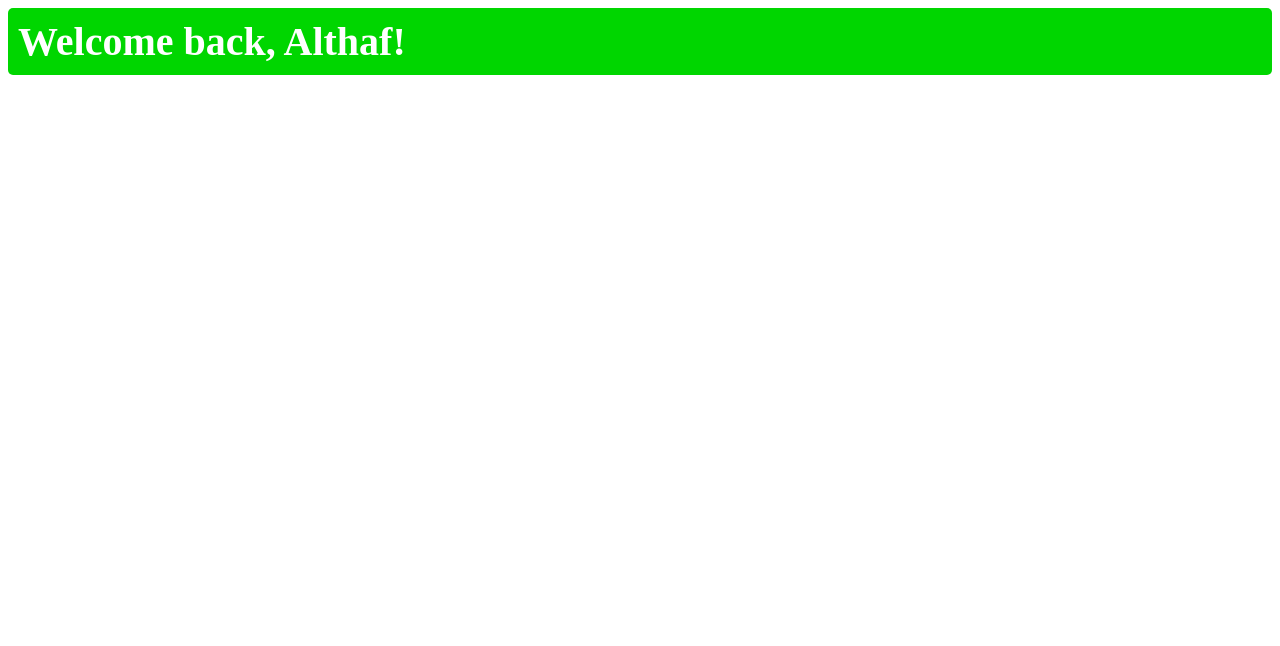
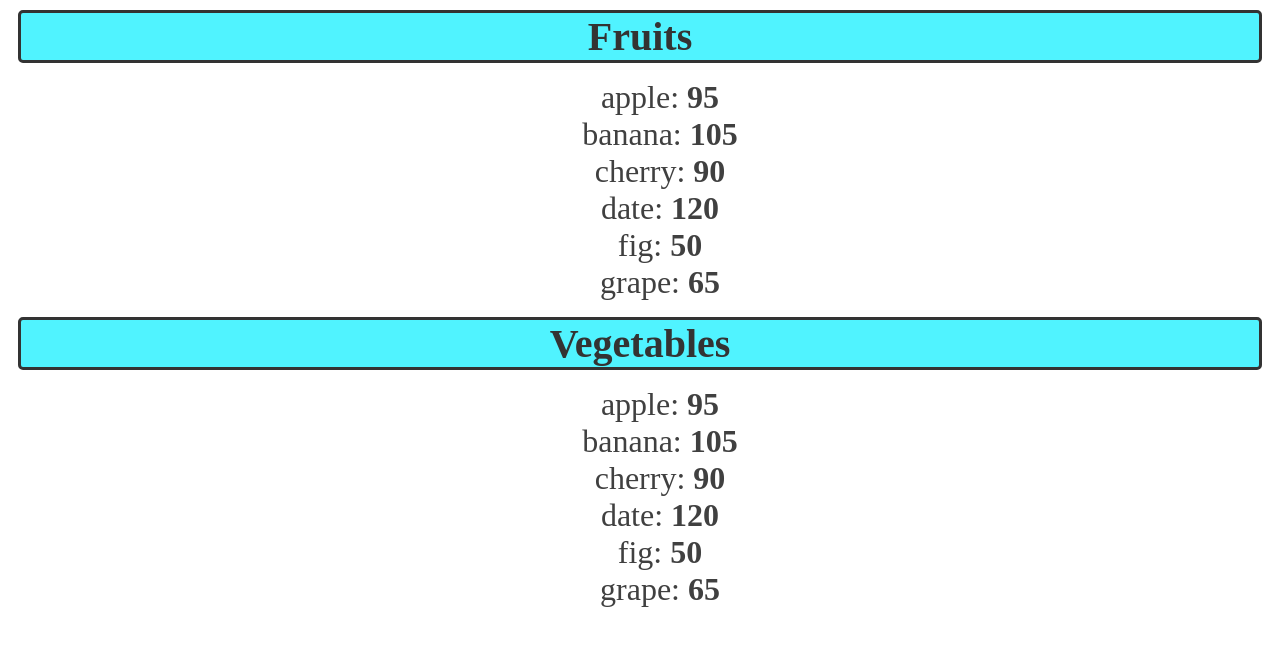
Before and after one commit to AlthafRifath/react-practice, a React (Vite) app: page / in a window 1280 px wide. Shown: the top 646 px of the page. Built offline with nearby package versions, Linux system fonts and the light colour scheme.

Commit message:
render lists with props and conditional rendering

```diff
--- a/src/App.jsx
+++ b/src/App.jsx
@@ -1,9 +1,24 @@
-import UserGreeting from "./UserGreeting";
+import List from "./List";
 
 function App() {
+
+  const fruits = [{id: 1, name:'apple', calories:95},
+                    {id: 2, name:'banana', calories:105},
+                    {id: 3, name:'cherry', calories:90},
+                    {id: 4, name:'date', calories:120},
+                    {id: 5, name:'fig', calories:50},
+                    {id: 6, name:'grape', calories:65},];
+
+  const vegetables = [{id: 1, name:'apple', calories:95},
+                    {id: 2, name:'banana', calories:105},
+                    {id: 3, name:'cherry', calories:90},
+                    {id: 4, name:'date', calories:120},
+                    {id: 5, name:'fig', calories:50},
+                    {id: 6, name:'grape', calories:65},];
   return (
     <>
-      <UserGreeting isLoggedIn={true} username="Althaf"/>
+      {fruits.length > 0 ? <List items={fruits} category="Fruits" /> : null}
+      {vegetables.length > 0 ? <List items={vegetables} category="Vegetables" /> : null}
     </>
   );
 }
--- /dev/null
+++ b/src/List.jsx
@@ -0,0 +1,34 @@
+import PropTypes from 'prop-types';
+function List(props){
+
+    const itemList = props.items;
+    const category = props.category;
+
+    // fruits.sort((a, b) => a.name.localeCompare(b.name)); // Alphabetical order
+    // fruits.sort((a, b) => b.name.localeCompare(a.name)); // Reverse alphabetical order
+    // fruits.sort((a, b) => a.calories - b.calories); // Numeric
+    // fruits.sort((a, b) => b.calories - a.calories); // Reverse numeric
+
+    // const lowerCaloriesFruits = fruits.filter(fruit => fruit.calories < 100);
+    // const highCaloriesFruits = fruits.filter(fruit => fruit.calories >= 100);
+
+
+    const listItems = itemList.map(item => <li key={item.id}>{item.name}: <b>{item.calories}</b></li>);
+
+    return(<>
+        <h3 className="list-category">{category}</h3>
+        <ol className="list-items">{listItems}</ol>
+    </>)
+}
+
+List.propTypes = {
+    items: PropTypes.arrayOf(PropTypes.shape({id: PropTypes.number, name: PropTypes.string, calories: PropTypes.number})),
+    category: PropTypes.string
+};
+
+List.defaultProps = {
+    items: [],
+    category: "Category"
+}
+
+export default List;
--- a/src/index.css
+++ b/src/index.css
@@ -55,3 +55,27 @@
   border-radius: 5px;
   margin: 0;
 }
+
+.list-category{
+  font-size: 2.5em;
+  font-weight: bold;
+  color: hsl(0, 0%, 20%);
+  margin: 10px;
+  text-align: center;
+  border: 3px solid;
+  border-radius: 5px;
+  background-color: hsla(184, 100%, 50%, 0.685)
+}
+
+.list-items li{
+  font-size: 2em;
+  list-style: none;
+  color: hsl(0, 0%, 25%);
+  text-align: center;
+  margin: 0%;
+}
+
+.list-items li:hover{
+  background-color: hsl(0, 0%, 45%);
+  cursor: pointer;
+}
```
